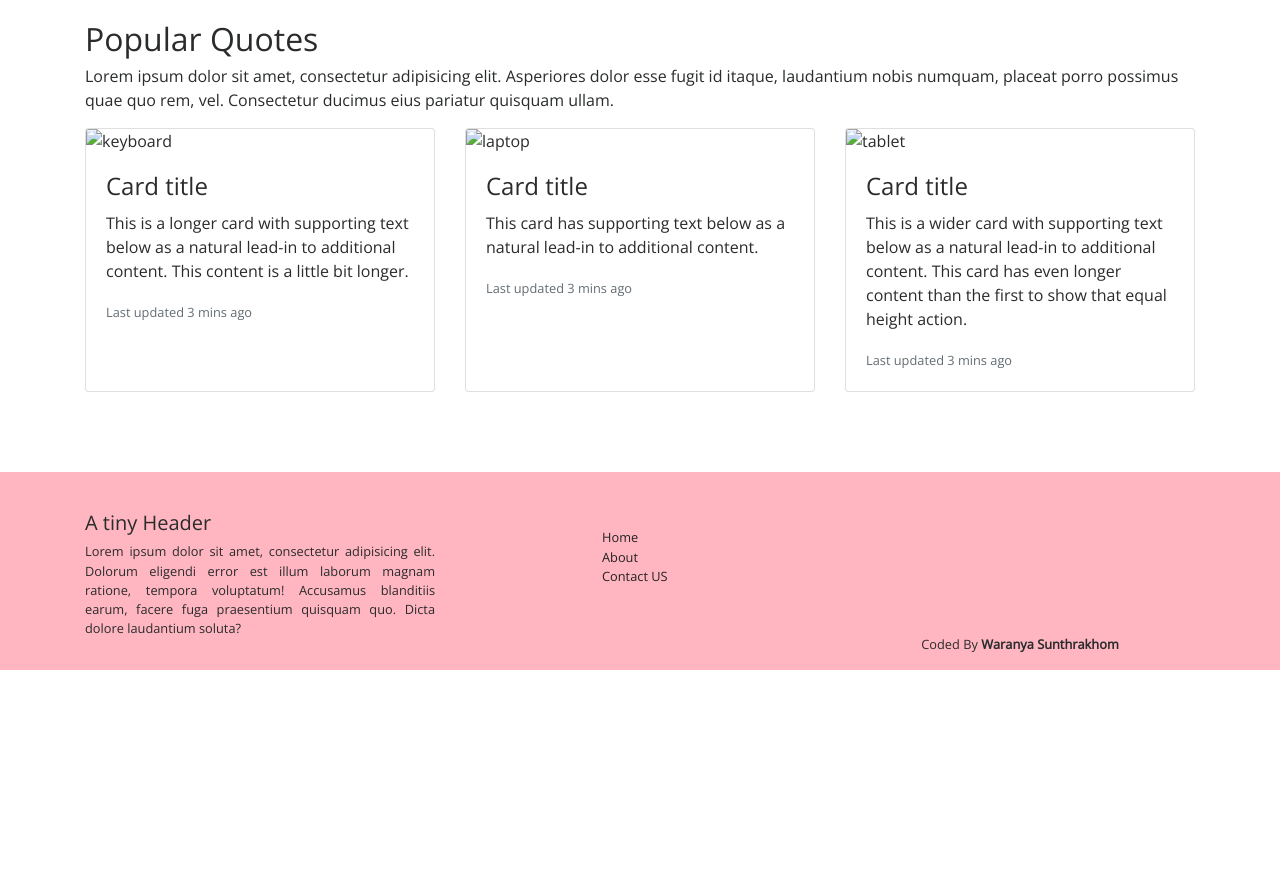
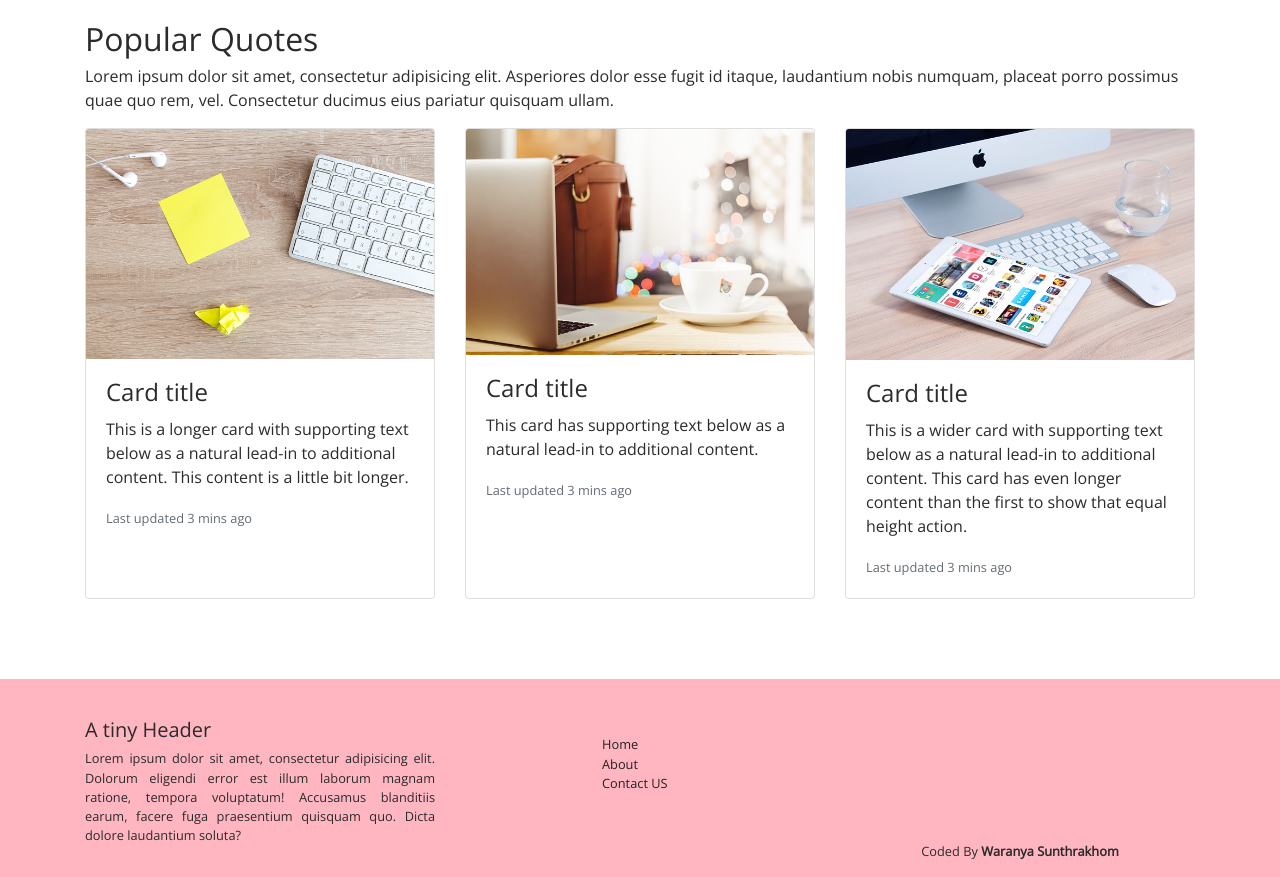
Before and after one commit to waranya-sun/WorkQuoteTemplate_SVG, a plain HTML site: page index.html in a window 1280 px wide. Shown: the part 1760-2637 px from the top of the page. Before the commit the page ends 2430 px from the top, so only its background shows below. Drawn offline with nearby package versions, Linux system fonts and the light colour scheme; a script that the page names is missing.

Commit message:
Update index.html

```diff
--- a/index.html
+++ b/index.html
@@ -95,7 +95,7 @@
                 <div class="col-sm-12">
                     <div class="card-deck">
                         <div class="card">
-                            <img class="card-img-top" src="images/keyboard.jpg.jpg" alt="keyboard">
+                            <img class="card-img-top" src="images/keyboard.jpg" alt="keyboard">
                             <div class="card-block">
                                 <h4 class="card-title">Card title</h4>
                                 <p class="card-text">This is a longer card with supporting text below as a natural lead-in to additional content. This content is a little bit longer.</p>
@@ -103,7 +103,7 @@
                             </div>
                         </div>
                         <div class="card">
-                            <img class="card-img-top" src="images/laptop.jpg.jpg" alt="laptop">
+                            <img class="card-img-top" src="images/laptop.jpg" alt="laptop">
                             <div class="card-block">
                                 <h4 class="card-title">Card title</h4>
                                 <p class="card-text">This card has supporting text below as a natural lead-in to additional content.</p>
@@ -111,7 +111,7 @@
                             </div>
                         </div>
                         <div class="card">
-                            <img class="card-img-top" src="images/tablet.jpg.jpg" alt="tablet">
+                            <img class="card-img-top" src="images/tablet.jpg" alt="tablet">
                             <div class="card-block">
                                 <h4 class="card-title">Card title</h4>
                                 <p class="card-text">This is a wider card with supporting text below as a natural lead-in to additional content. This card has even longer content than the first to show that equal height action.</p>
```
